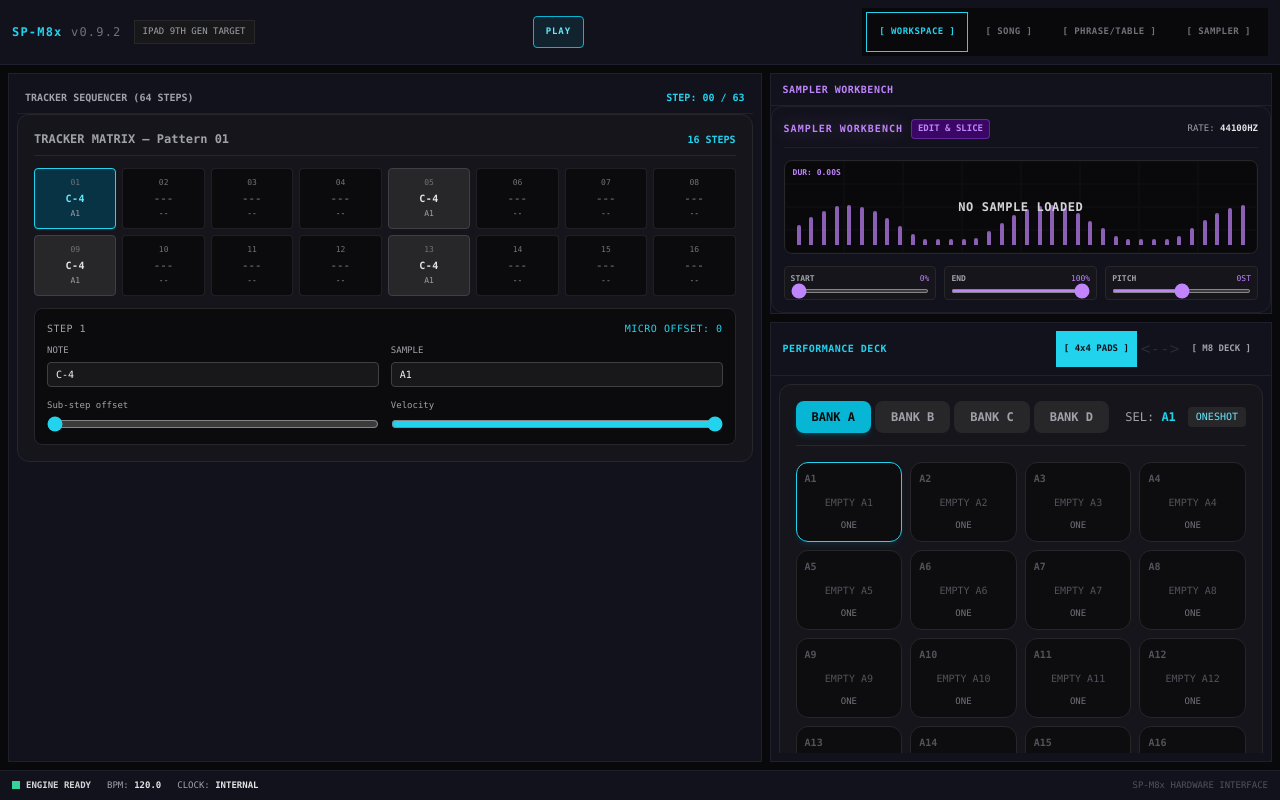
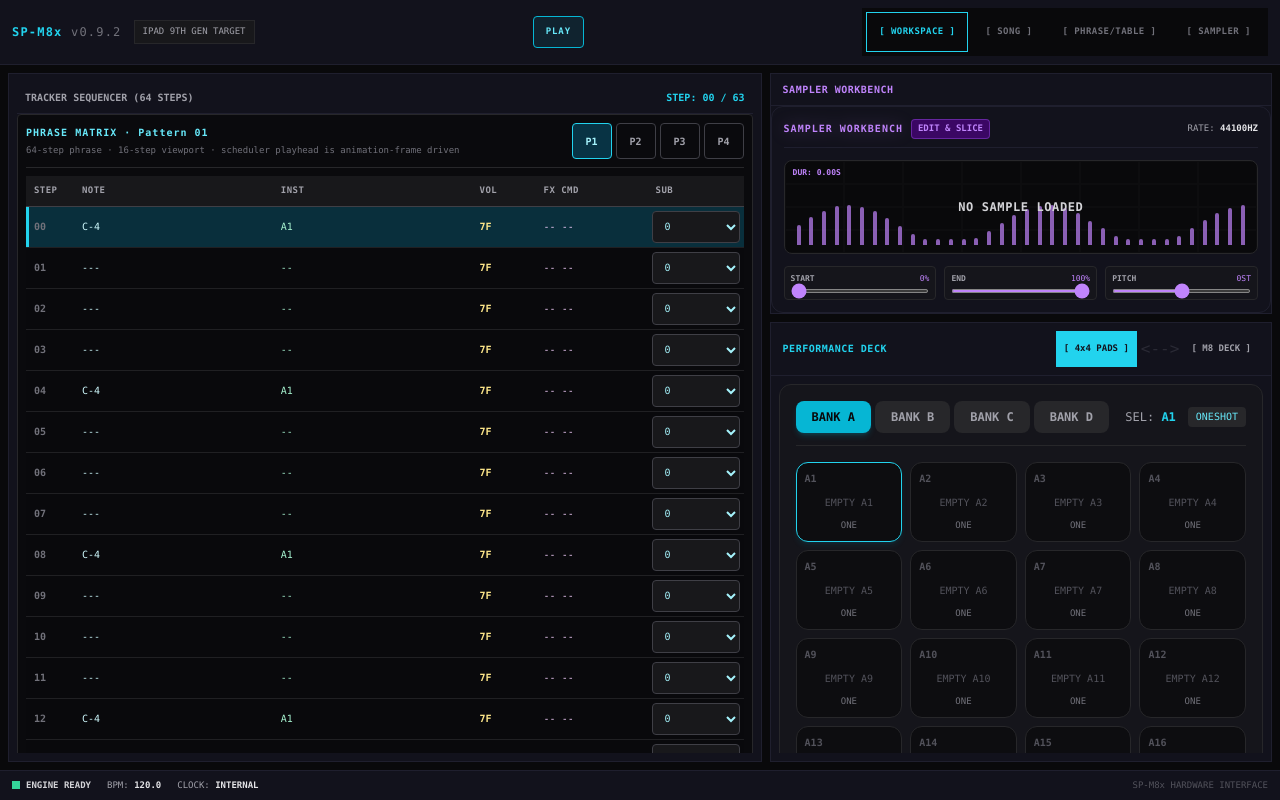
Before and after one commit to patromeo21/SP-M8x, a React (Vite) app: page / in a window 1280 px wide. Built offline with nearby package versions, Linux system fonts and the light colour scheme.

Commit message:
Replace the step-card grid with a touch-friendly 16-step page view over the 64-step phrase model

```diff
--- a/src/tracker/TrackerGrid.tsx
+++ b/src/tracker/TrackerGrid.tsx
@@ -1,133 +1,167 @@
 /**
  * SP-M8x Hybrid Music Production Suite
- * TrackerGrid.tsx — Step Sequencer Grid Matrix View
+ * TrackerGrid.tsx — 16-step viewport over a 64-step phrase
  */
 
-import React, { useEffect, useMemo, useState } from 'react';
+import React, { useEffect, useMemo, useRef, useState } from 'react';
 import { projectController } from '../project/projectController';
+import { trackerEngine } from './trackerEngine';
 
 export interface TrackerGridProps {
   patternId: string | number;
   activeStep?: number;
 }
 
-const STEP_COUNT = 16;
+const PAGE_SIZE = 16;
+const PAGE_COUNT = 4;
+const PHRASE_SIZE = PAGE_SIZE * PAGE_COUNT;
+
+const toHex = (value: number | undefined, max: number): string =>
+  Math.round(Math.max(0, Math.min(max, value ?? max))).toString(16).toUpperCase().padStart(2, '0');
 
 export const TrackerGrid: React.FC<TrackerGridProps> = ({ patternId, activeStep = 0 }) => {
-  const projectState = projectController.getState();
+  const patternIndex = typeof patternId === 'number' ? patternId : Number.parseInt(patternId, 10) || 0;
+  const [pageIndex, setPageIndex] = useState(Math.floor(Math.max(0, activeStep) / PAGE_SIZE));
+  const [selectedStep, setSelectedStep] = useState(Math.max(0, Math.min(PHRASE_SIZE - 1, activeStep)));
+  const [, setEditRevision] = useState(0);
+  const rowRefs = useRef<Array<HTMLTableRowElement | null>>([]);
+  const lastAutoPage = useRef<number | null>(null);
 
-  const patternIndex = typeof patternId === 'number' ? patternId : parseInt(patternId, 10) || 0;
-  const currentPattern = projectState.tracker.patterns[patternIndex] || projectState.tracker.patterns[0];
+  const pattern = projectController.getState().tracker.patterns[patternIndex]
+    ?? projectController.getState().tracker.patterns[0];
   const steps = useMemo(() => {
-    const patternSteps = currentPattern?.steps ?? [];
-    return patternSteps.slice(0, STEP_COUNT);
-  }, [currentPattern]);
+    const source = pattern?.steps ?? [];
+    return Array.from({ length: PHRASE_SIZE }, (_, index) => source[index] ?? {
+      note: '---', sampleId: '--', subTickOffset: 0, velocity: 127,
+    });
+  }, [pattern, pattern?.steps.length, pattern?.steps]);
 
-  const [selectedStep, setSelectedStep] = useState<number>(Math.min(activeStep, STEP_COUNT - 1));
+  const pageSteps = steps.slice(pageIndex * PAGE_SIZE, (pageIndex + 1) * PAGE_SIZE);
+  const selectedData = steps[selectedStep] ?? { note: '---', sampleId: '--', subTickOffset: 0, velocity: 127 };
 
   useEffect(() => {
-    setSelectedStep(Math.min(activeStep, STEP_COUNT - 1));
-  }, [activeStep]);
+    let frameId = 0;
+    let mounted = true;
+    const updatePlayhead = () => {
+      if (!mounted) return;
+      const position = trackerEngine.getPlayheadPosition();
+      const playing = trackerEngine.getIsPlaying();
+      if (playing && lastAutoPage.current !== position.pageIndex) {
+        lastAutoPage.current = position.pageIndex;
+        setPageIndex(position.pageIndex);
+      }
 
-  const selectedStepData = steps[selectedStep] ?? {
-    note: '---',
-    sampleId: '--',
-    subTickOffset: 0,
-    velocity: 127,
+      const localActiveStep = position.pageIndex === pageIndex ? position.pageStepIndex : -1;
+      rowRefs.current.forEach((row, index) => {
+        if (!row) return;
+        const active = index === localActiveStep;
+        row.classList.toggle('tracker-playhead-active', active);
+        row.setAttribute('aria-current', active ? 'step' : 'false');
+      });
+      frameId = window.requestAnimationFrame(updatePlayhead);
+    };
+    frameId = window.requestAnimationFrame(updatePlayhead);
+    return () => {
+      mounted = false;
+      window.cancelAnimationFrame(frameId);
+    };
+  }, [pageIndex]);
+
+  const updateStep = (index: number, patch: { note?: string; sampleId?: string; velocity?: number; fx?: string; subTickOffset?: number }) => {
+    projectController.updateStep(patternIndex, index, patch);
+    setEditRevision((revision) => revision + 1);
   };
 
-  const updateSelection = (update: Partial<typeof selectedStepData>) => {
-    projectController.updateStep(patternIndex, selectedStep, update as any);
+  const choosePage = (nextPage: number) => {
+    const safePage = Math.max(0, Math.min(PAGE_COUNT - 1, nextPage));
+    setPageIndex(safePage);
+    lastAutoPage.current = safePage;
   };
 
   return (
-    <div className="flex flex-col gap-3 rounded-xl border border-zinc-800 bg-zinc-900/50 p-4 font-mono select-none">
-      <div className="flex items-center justify-between border-b border-zinc-800 pb-2">
-        <h2 className="text-xs font-bold text-zinc-400">
-          TRACKER MATRIX — {currentPattern ? currentPattern.name : `PATTERN ${patternId}`}
-        </h2>
-        <span className="text-[10px] font-bold text-cyan-400">16 STEPS</span>
+    <section className="flex min-h-0 flex-col gap-2 rounded border border-zinc-800 bg-zinc-950/80 p-2 font-mono text-zinc-200">
+      <header className="flex flex-wrap items-center justify-between gap-2 border-b border-zinc-800 pb-2">
+        <div>
+          <h2 className="text-[10px] font-bold tracking-widest text-cyan-300">PHRASE MATRIX · {pattern?.name ?? `PATTERN ${patternId}`}</h2>
+          <p className="mt-1 text-[9px] text-zinc-500">64-step phrase · 16-step viewport · scheduler playhead is animation-frame driven</p>
+        </div>
+        <nav className="flex items-center gap-1" aria-label="Phrase pages">
+          {Array.from({ length: PAGE_COUNT }, (_, page) => (
+            <button
+              key={page}
+              type="button"
+              aria-pressed={pageIndex === page}
+              onClick={() => choosePage(page)}
+              className={`min-h-9 min-w-10 rounded border px-2 text-[10px] font-bold ${pageIndex === page ? 'border-cyan-400 bg-cyan-950 text-cyan-200' : 'border-zinc-700 text-zinc-400'}`}
+            >
+              P{page + 1}
+            </button>
+          ))}
+        </nav>
+      </header>
+
+      <div className="min-h-0 flex-1 overflow-auto">
+        <table className="w-full min-w-[620px] border-collapse text-left text-[10px]">
+          <thead className="sticky top-0 z-10 bg-zinc-900 text-[9px] uppercase tracking-wider text-zinc-400">
+            <tr>
+              <th className="w-12 px-2 py-2">STEP</th>
+              <th className="px-2 py-2">NOTE</th>
+              <th className="px-2 py-2">INST</th>
+              <th className="w-16 px-2 py-2">VOL</th>
+              <th className="w-28 px-2 py-2">FX CMD</th>
+              <th className="w-24 px-2 py-2">SUB</th>
+            </tr>
+          </thead>
+          <tbody>
+            {pageSteps.map((step, localIndex) => {
+              const globalIndex = pageIndex * PAGE_SIZE + localIndex;
+              const isSelected = selectedStep === globalIndex;
+              return (
+                <tr
+                  key={globalIndex}
+                  ref={(element) => { rowRefs.current[localIndex] = element; }}
+                  onClick={() => setSelectedStep(globalIndex)}
+                  className={`tracker-step-row cursor-pointer border-b border-zinc-800/80 ${isSelected ? 'bg-zinc-800/80' : 'bg-zinc-950/40'} ${globalIndex % 4 === 0 ? 'border-t border-t-zinc-700' : ''}`}
+                  data-step-index={globalIndex}
+                >
+                  <td className="px-2 py-1.5 font-bold text-zinc-500">{String(globalIndex).padStart(2, '0')}</td>
+                  <td className="px-1 py-1">
+                    <input aria-label={`Step ${globalIndex} note`} value={step.note || '---'} onClick={(event) => event.stopPropagation()}
+                      onChange={(event) => updateStep(globalIndex, { note: event.target.value || '---' })}
+                      className="w-full rounded bg-transparent px-1 py-1 text-cyan-100 outline-none focus:bg-zinc-800" />
+                  </td>
+                  <td className="px-1 py-1">
+                    <input aria-label={`Step ${globalIndex} instrument`} value={step.sampleId || '--'} onClick={(event) => event.stopPropagation()}
+                      onChange={(event) => updateStep(globalIndex, { sampleId: event.target.value || '--' })}
+                      className="w-full rounded bg-transparent px-1 py-1 text-emerald-200 outline-none focus:bg-zinc-800" />
+                  </td>
+                  <td className="px-2 py-1 font-bold text-amber-200">{toHex(step.velocity, 127)}</td>
+                  <td className="px-1 py-1">
+                    <input aria-label={`Step ${globalIndex} FX command`} value={step.fx || '-- --'} onClick={(event) => event.stopPropagation()}
+                      onChange={(event) => updateStep(globalIndex, { fx: event.target.value || undefined })}
+                      className="w-full rounded bg-transparent px-1 py-1 text-fuchsia-200 outline-none focus:bg-zinc-800" />
+                  </td>
+                  <td className="px-1 py-1">
+                    <select aria-label={`Step ${globalIndex} sub tick`} value={step.subTickOffset ?? 0}
+                      onClick={(event) => event.stopPropagation()}
+                      onChange={(event) => updateStep(globalIndex, { subTickOffset: Number(event.target.value) })}
+                      className="min-h-8 w-full rounded border border-zinc-700 bg-zinc-900 px-2 text-cyan-200">
+                      {Array.from({ length: 8 }, (_, value) => <option key={value} value={value}>{value}</option>)}
+                    </select>
+                  </td>
+                </tr>
+              );
+            })}
+          </tbody>
+        </table>
       </div>
 
-      <div className="grid grid-cols-4 gap-1.5 sm:grid-cols-8">
-        {steps.map((step, idx) => {
-          const isActive = idx === selectedStep;
-          const hasNote = step.note && step.note !== '---';
-
-          return (
-            <button
-              type="button"
-              key={idx}
-              onClick={() => setSelectedStep(idx)}
-              className={`flex flex-col items-center justify-center rounded border p-2 text-[10px] transition-all ${
-                isActive
-                  ? 'border-cyan-400 bg-cyan-950 text-cyan-300 shadow-sm shadow-cyan-500/20'
-                  : hasNote
-                    ? 'border-zinc-700 bg-zinc-800 text-zinc-200'
-                    : 'border-zinc-800/80 bg-zinc-950/80 text-zinc-600'
-              }`}
-            >
-              <span className="mb-0.5 text-[8px] text-zinc-500">{String(idx + 1).padStart(2, '0')}</span>
-              <span className="font-bold tracking-wider">{step.note || '---'}</span>
-              <span className="mt-0.5 text-[8px] text-zinc-400">{step.sampleId || '--'}</span>
-            </button>
-          );
-        })}
-      </div>
-
-      <div className="rounded-lg border border-zinc-800 bg-zinc-950/80 p-3">
-        <div className="mb-2 flex items-center justify-between text-[10px] uppercase tracking-wider text-zinc-400">
-          <span>Step {selectedStep + 1}</span>
-          <span className="text-cyan-400">Micro offset: {selectedStepData.subTickOffset ?? 0}</span>
-        </div>
-
-        <div className="grid gap-3 sm:grid-cols-2">
-          <label className="flex flex-col gap-1 text-[9px] text-zinc-400">
-            <span>NOTE</span>
-            <input
-              value={selectedStepData.note || '---'}
-              onChange={(event) => updateSelection({ note: event.target.value || '---' })}
-              className="rounded border border-zinc-700 bg-zinc-900 px-2 py-1 text-[10px] text-zinc-100 outline-none focus:border-cyan-500"
-            />
-          </label>
-
-          <label className="flex flex-col gap-1 text-[9px] text-zinc-400">
-            <span>SAMPLE</span>
-            <input
-              value={selectedStepData.sampleId || '--'}
-              onChange={(event) => updateSelection({ sampleId: event.target.value || '--' })}
-              className="rounded border border-zinc-700 bg-zinc-900 px-2 py-1 text-[10px] text-zinc-100 outline-none focus:border-cyan-500"
-            />
-          </label>
-        </div>
-
-        <div className="mt-3 grid gap-3 sm:grid-cols-2">
-          <label className="flex flex-col gap-1 text-[9px] text-zinc-400">
-            <span>Sub-step offset</span>
-            <input
-              type="range"
-              min={0}
-              max={7}
-              value={selectedStepData.subTickOffset ?? 0}
-              onChange={(event) => updateSelection({ subTickOffset: Number(event.target.value) })}
-              className="accent-cyan-400"
-            />
-          </label>
-
-          <label className="flex flex-col gap-1 text-[9px] text-zinc-400">
-            <span>Velocity</span>
-            <input
-              type="range"
-              min={0}
-              max={127}
-              value={selectedStepData.velocity ?? 127}
-              onChange={(event) => updateSelection({ velocity: Number(event.target.value) })}
-              className="accent-cyan-400"
-            />
-          </label>
-        </div>
-      </div>
-    </div>
+      <footer className="flex flex-wrap items-center justify-between gap-2 border-t border-zinc-800 pt-2 text-[9px] text-zinc-500">
+        <span>PAGE {pageIndex + 1}/4 · STEPS {String(pageIndex * PAGE_SIZE).padStart(2, '0')}–{String(pageIndex * PAGE_SIZE + PAGE_SIZE - 1).padStart(2, '0')}</span>
+        <span>EDIT STEP {String(selectedStep).padStart(2, '0')} · SUB {selectedData.subTickOffset ?? 0}/7</span>
+      </footer>
+      <style>{`.tracker-step-row.tracker-playhead-active { background: rgba(8, 145, 178, 0.28); box-shadow: inset 3px 0 0 #22d3ee; }`}</style>
+    </section>
   );
 };
 
```
